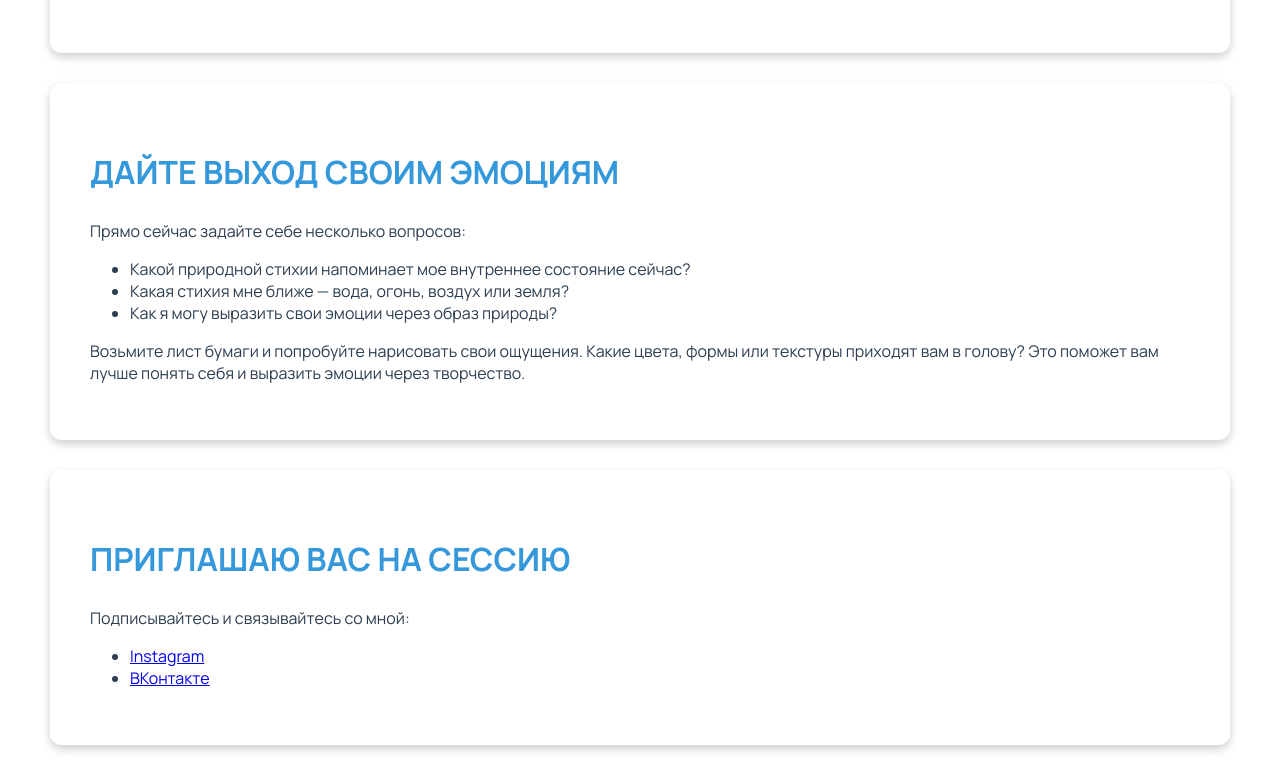
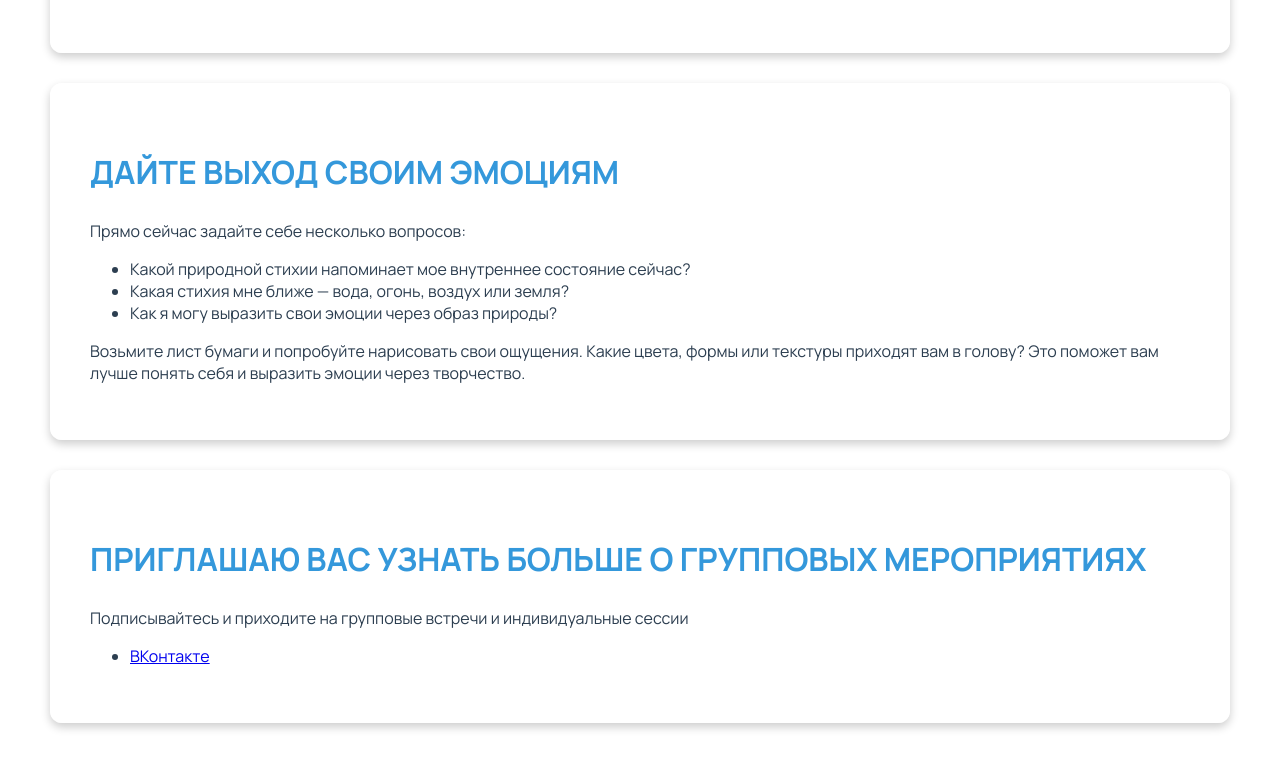
Before and after one commit to Olenka1580/Coaching, a plain HTML site: page index.html in a window 1280 px wide. Shown: the part 806-1581 px from the top of the page. After the commit the page ends 1559 px from the top, so only its background shows below. Drawn offline with Linux system fonts and the light colour scheme.

Commit message:
Update index.html

```diff
--- a/index.html
+++ b/index.html
@@ -78,10 +78,9 @@
         <p>Возьмите лист бумаги и попробуйте нарисовать свои ощущения. Какие цвета, формы или текстуры приходят вам в голову? Это поможет вам лучше понять себя и выразить эмоции через творчество.</p>
     </section>
     <section>
-        <h2>Приглашаю вас на сессию</h2>
-        <p>Подписывайтесь и связывайтесь со мной:</p>
+        <h2>Приглашаю вас узнать больше о групповых мероприятиях</h2>
+        <p>Подписывайтесь и приходите на групповые встречи и индивидуальные сессии</p>
         <ul>
-            <li><a href="https://www.instagram.com/yourprofile" target="_blank">Instagram</a></li>
             <li><a href="https://vk.com/proemotional" target="_blank">ВКонтакте</a></li>
         </ul>
     </section>
```
